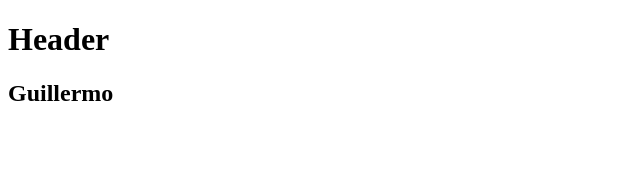
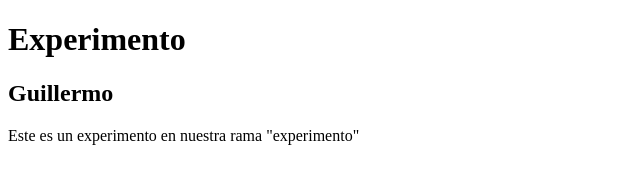
Before and after one commit to gpnieto/curso, a plain HTML site: page index.html in a window 1280 px wide. Shown: the whole page, without its empty margins (0-640 px from the left). Drawn offline with Linux system fonts and the light colour scheme.

Commit message:
Agregamos texto de experimento

```diff
--- a/index.html
+++ b/index.html
@@ -6,10 +6,13 @@
 </head>
 <body>
 	<header>
-		<h1>Header</h1>
+		<h1>Experimento</h1>
 	</header>
 	<div class="container">
 		<h2>Guillermo</h2>
 	</div>
+	<footer>
+		<p>Este es un experimento en nuestra rama "experimento"</p>
+	</footer>
 </body>
 </html>
```
